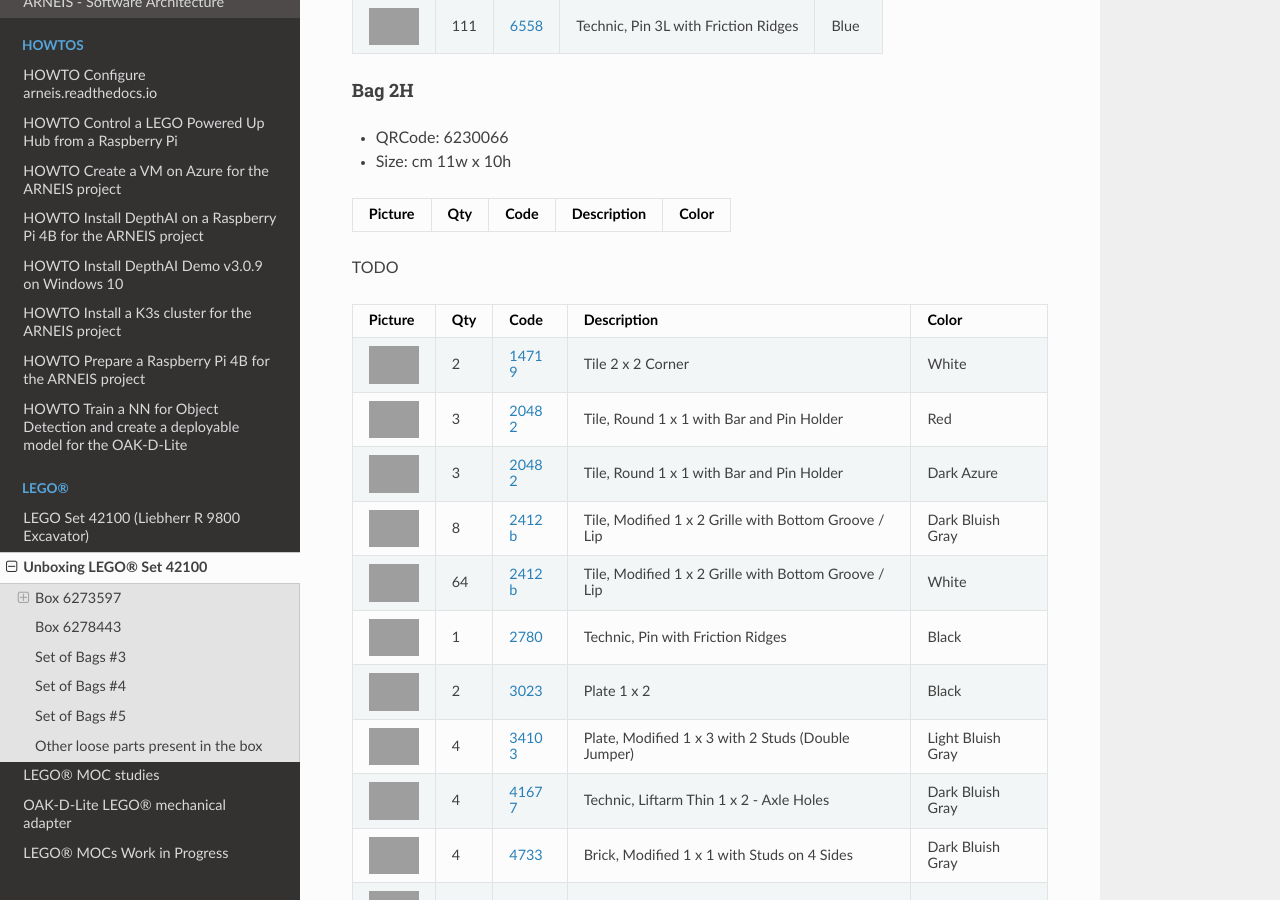
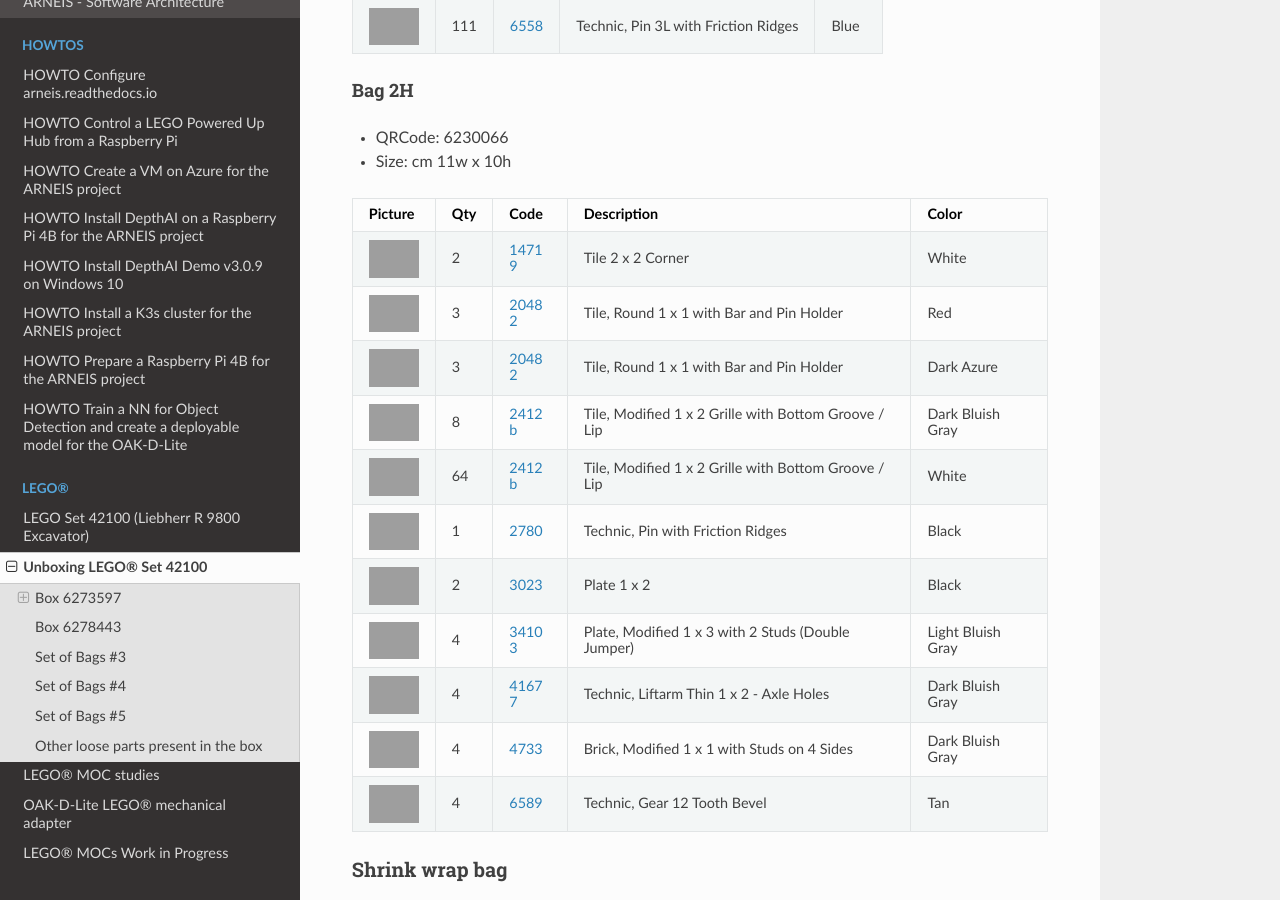
Before and after one commit to B-AROL-O/ARNEIS, a Sphinx documentation site: the page built from docs/lego-set-42100/unboxing-lego-set-42100.md, in a window 1280 px wide and 900 px high, scrolled down 14328 px, cut to the strip 0-900 px from the top of the window. Built offline with Sphinx 7.4.7 and the Read the Docs theme 2.0.0, drawn with Linux system fonts in a browser that asks for light colours; grey boxes are pictures that could not be loaded.

Commit message:
unboxing-lego-set-42100: Fix table in Bag 2H
Signed-off-by: Gianpaolo Macario <gmacario@gmail.com>

```diff
--- a/docs/lego-set-42100/unboxing-lego-set-42100.md
+++ b/docs/lego-set-42100/unboxing-lego-set-42100.md
@@ -377,11 +377,6 @@ Picture | Qty | Code | Description | Color |
 
 Picture | Qty | Code | Description | Color |
 --------|----:|------|-------------|-------|
-
-TODO
-
-Picture | Qty | Code | Description | Color |
---------|----:|------|-------------|-------|
 ![14719](https://img.bricklink.com/P/1/14719.jpg)| 2 | [14719](https://www.bricklink.com/v2/catalog/catalogitem.page?P=14719&idColor=1) | Tile 2 x 2 Corner | White
 ![20482](https://img.bricklink.com/P/5/20482.jpg)| 3 | [20482](https://www.bricklink.com/v2/catalog/catalogitem.page?P=20482&idColor=5) | Tile, Round 1 x 1 with Bar and Pin Holder | Red
 ![20482](https://img.bricklink.com/P/153/20482.jpg)| 3 | [20482](https://www.bricklink.com/v2/catalog/catalogitem.page?P=20482&idColor=153) | Tile, Round 1 x 1 with Bar and Pin Holder | Dark Azure
```
